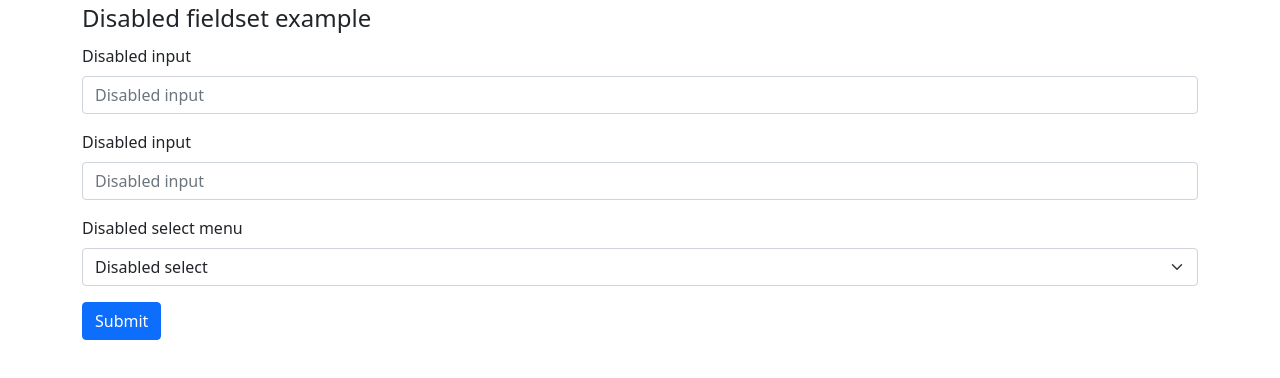
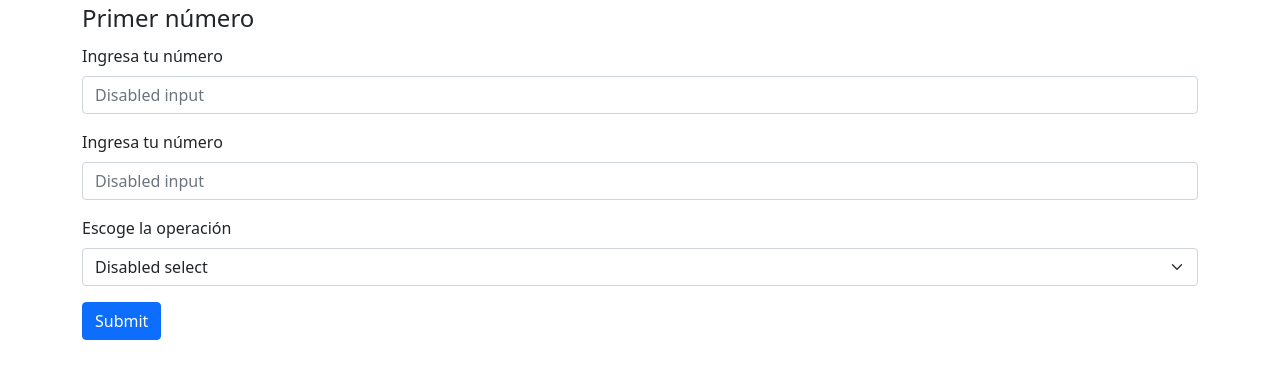
Before and after one commit to AlejandraGudino/Calculator, a plain HTML site: page index.html in a window 1280 px wide. Drawn offline with Linux system fonts and the light colour scheme.

Commit message:
modificadas las legendas de los campos

```diff
--- a/index.html
+++ b/index.html
@@ -7,7 +7,7 @@
     <meta name="viewport" content="width=device-width, initial-scale=1.0">
     <link rel="stylesheet" href="css/bootstrap.min.css">
     <link rel="stylesheet" href="styles.css">
-    <title>Ejercicio bootstrap</title>
+    <title>Calculator</title>
 
     <link rel="stylesheet" href="https://use.fontawesome.com/releases/v5.15.3/css/all.css"
         integrity="sha384-SZXxX4whJ79/gErwcOYf+zWLeJdY/qpuqC4cAa9rOGUstPomtqpuNWT9wdPEn2fk" crossorigin="anonymous">
@@ -18,17 +18,17 @@
     <div class="container">
         <form>
             <fieldset>
-                <legend>Disabled fieldset example</legend>
+                <legend>Primer número</legend>
                 <div class="mb-3">
-                    <label for="disabledTextInput" class="form-label">Disabled input</label>
+                    <label for="disabledTextInput" class="form-label">Ingresa tu número</label>
                     <input type="text" id="disabledTextInput" class="form-control" placeholder="Disabled input">
                 </div>
                 <div class="mb-3">
-                    <label for="disabledTextInput" class="form-label">Disabled input</label>
+                    <label for="disabledTextInput" class="form-label">Ingresa tu número</label>
                     <input type="text" id="disabledTextInput" class="form-control" placeholder="Disabled input">
                 </div>
                 <div class="mb-3">
-                    <label for="disabledSelect" class="form-label">Disabled select menu</label>
+                    <label for="disabledSelect" class="form-label">Escoge la operación</label>
                     <select id="disabledSelect" class="form-select">
                         <option>Disabled select</option>
                     </select>
```
